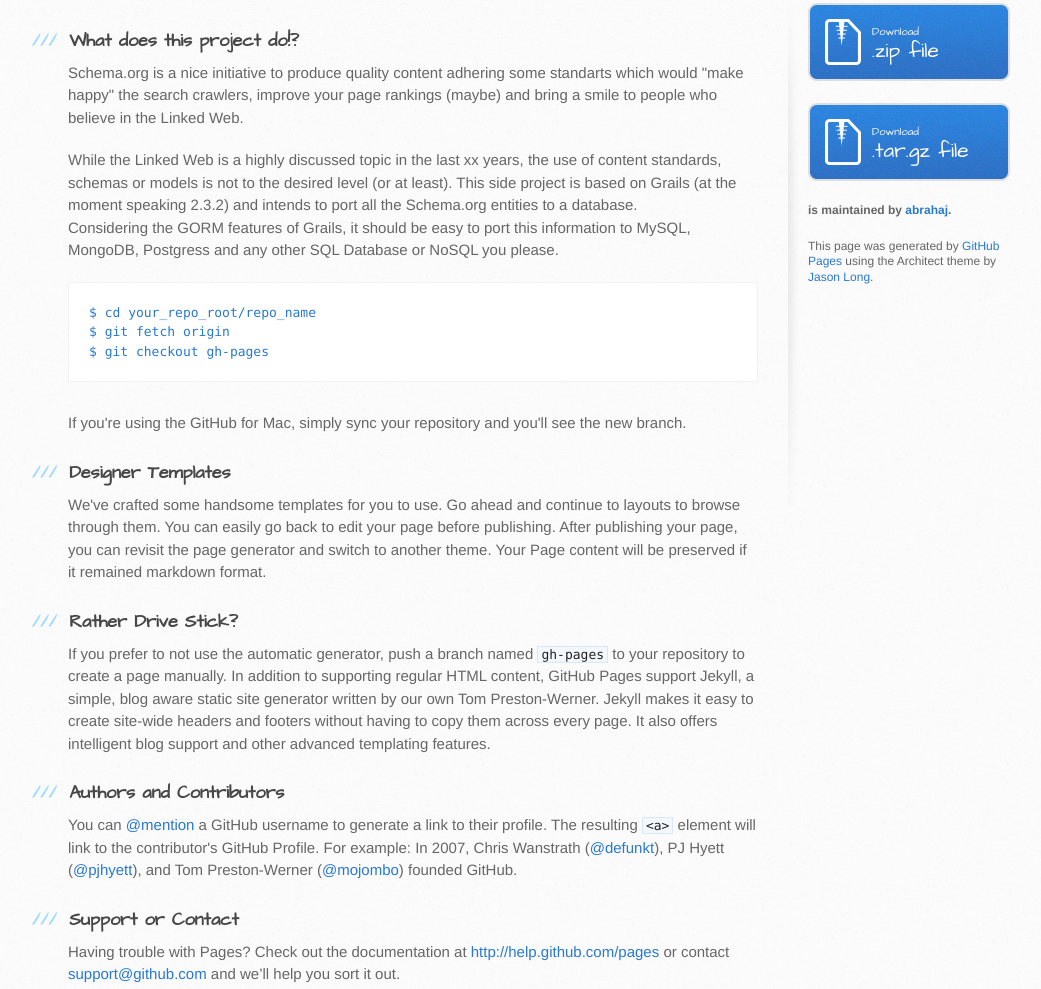
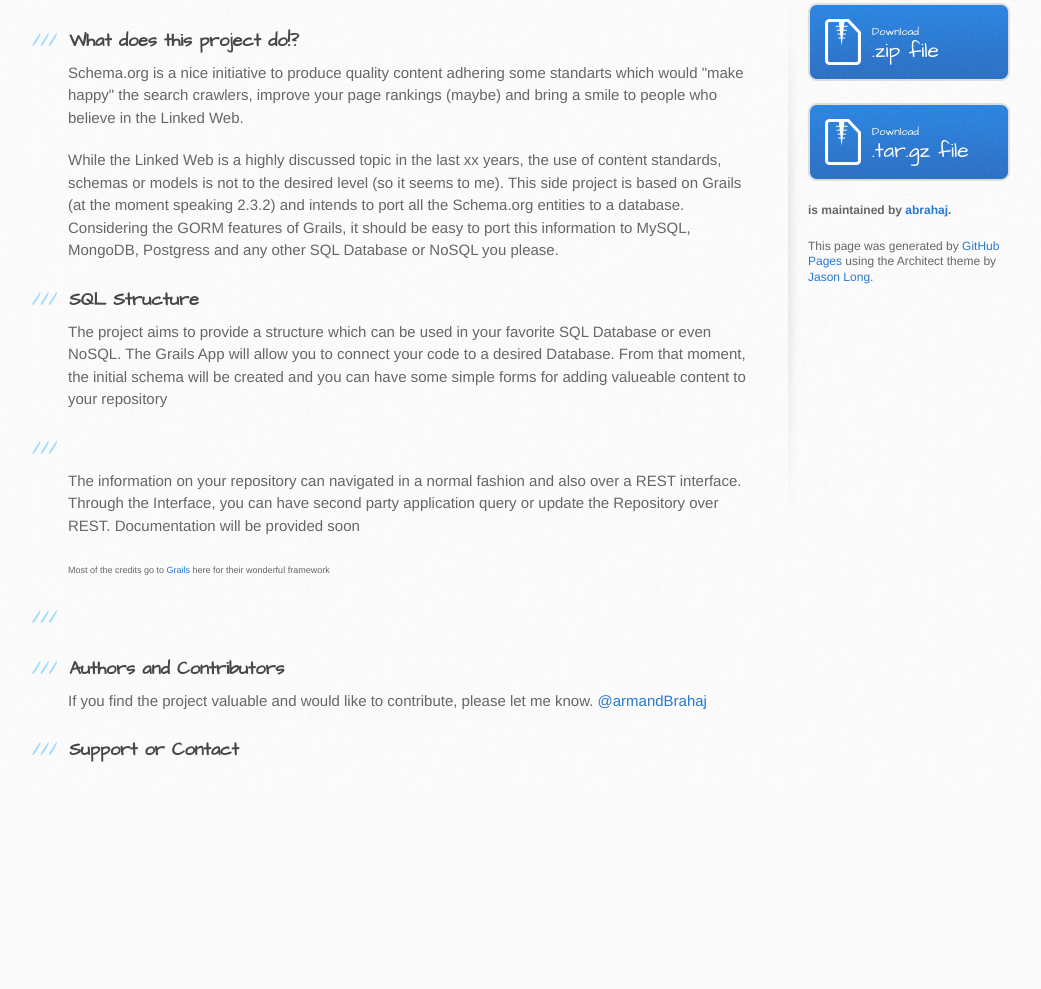
Before and after one commit to abrahaj/SchemaOrgToSQL, a plain HTML site: page index.html in a window 1280 px wide. Shown: the part 263-1252 px from the top of the page, without its empty margins (102-1143 px from the left). After the commit the page ends 1057 px from the top, so only its background shows below. Drawn offline with Linux system fonts and the light colour scheme.

Commit message:
Update index.html

```diff
--- a/index.html
+++ b/index.html
@@ -34,35 +34,30 @@
 
 <p>Schema.org is a nice initiative to produce quality content adhering some standarts which would "make happy"
 the search crawlers, improve your page rankings (maybe) and bring a smile to people who believe in the Linked Web. </p>
-<p>While the Linked Web is a highly discussed topic in the last xx years, the use of content standards, schemas or models is not to the desired level (or at least). This side project is based on Grails (at the moment speaking 2.3.2) and intends to port all the Schema.org entities to a database. <br />
+<p>While the Linked Web is a highly discussed topic in the last xx years, the use of content standards, schemas or models is not to the desired level (so it seems to me). This side project is based on Grails (at the moment speaking 2.3.2) and intends to port all the Schema.org entities to a database. <br />
 Considering the GORM features of Grails, it should be easy to port this information to MySQL, MongoDB, Postgress and any other SQL Database or NoSQL you please. </p>
 
-<pre><code>$ cd your_repo_root/repo_name
-$ git fetch origin
-$ git checkout gh-pages
-</code></pre>
-
-<p>If you're using the GitHub for Mac, simply sync your repository and you'll see the new branch.</p>
 
 <h3>
-<a name="designer-templates" class="anchor" href="#designer-templates"><span class="octicon octicon-link"></span></a>Designer Templates</h3>
+<a name="designer-templates" class="anchor" href="#data-info"><span class="octicon octicon-link"></span></a>
+SQL Structure</h3>
 
-<p>We've crafted some handsome templates for you to use. Go ahead and continue to layouts to browse through them. You can easily go back to edit your page before publishing. After publishing your page, you can revisit the page generator and switch to another theme. Your Page content will be preserved if it remained markdown format.</p>
+<p>The project aims to provide a structure which can be used in your favorite SQL Database or even NoSQL. The Grails App will allow you to connect your code to a desired Database. From that moment, the initial schema will be created and you can have some simple forms for adding valueable content to your repository </p>
+<h3>
+ <a name="designer-templates" class="anchor" href="#REST-info"><span class="octicon octicon-link"></span></a>
+ </h3>
+<p>The information on your repository can navigated in a normal fashion and also over a REST interface. Through the Interface, you can have second party application query or update the Repository over REST. Documentation will be provided soon</p>
 
+<p><span style="font-size:xx-small">Most of the credits go to <a href="http://grails.org">Grails</a> here for their wonderful framework</span></p>
 <h3>
-<a name="rather-drive-stick" class="anchor" href="#rather-drive-stick"><span class="octicon octicon-link"></span></a>Rather Drive Stick?</h3>
-
-<p>If you prefer to not use the automatic generator, push a branch named <code>gh-pages</code> to your repository to create a page manually. In addition to supporting regular HTML content, GitHub Pages support Jekyll, a simple, blog aware static site generator written by our own Tom Preston-Werner. Jekyll makes it easy to create site-wide headers and footers without having to copy them across every page. It also offers intelligent blog support and other advanced templating features.</p>
 
 <h3>
 <a name="authors-and-contributors" class="anchor" href="#authors-and-contributors"><span class="octicon octicon-link"></span></a>Authors and Contributors</h3>
 
-<p>You can <a href="https://github.com/blog/821" class="user-mention">@mention</a> a GitHub username to generate a link to their profile. The resulting <code>&lt;a&gt;</code> element will link to the contributor's GitHub Profile. For example: In 2007, Chris Wanstrath (<a href="https://github.com/defunkt" class="user-mention">@defunkt</a>), PJ Hyett (<a href="https://github.com/pjhyett" class="user-mention">@pjhyett</a>), and Tom Preston-Werner (<a href="https://github.com/mojombo" class="user-mention">@mojombo</a>) founded GitHub.</p>
+<p>If you find the project valuable and would like to contribute, please let me know. <a href="twitter.com/armandBrahaj">@armandBrahaj</a></p>
 
 <h3>
 <a name="support-or-contact" class="anchor" href="#support-or-contact"><span class="octicon octicon-link"></span></a>Support or Contact</h3>
-
-<p>Having trouble with Pages? Check out the documentation at <a href="http://help.github.com/pages">http://help.github.com/pages</a> or contact <a href="mailto:support@github.com">support@github.com</a> and we’ll help you sort it out.</p>
         </section>
 
         <aside id="sidebar">
```
